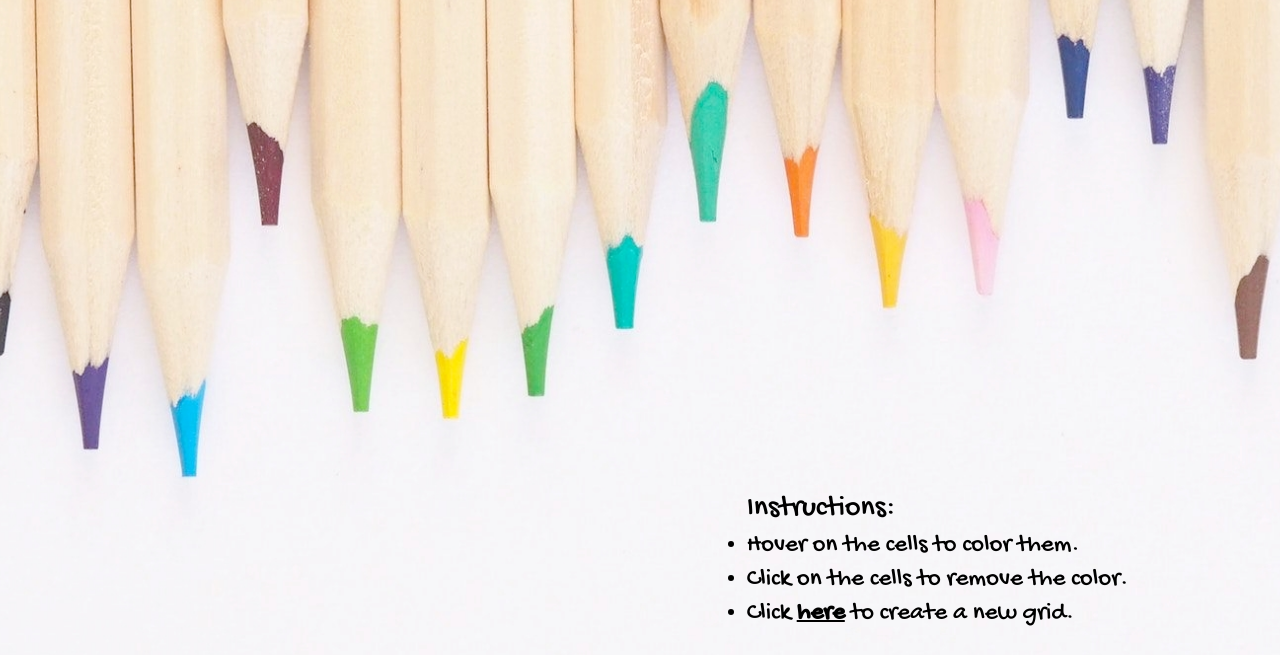
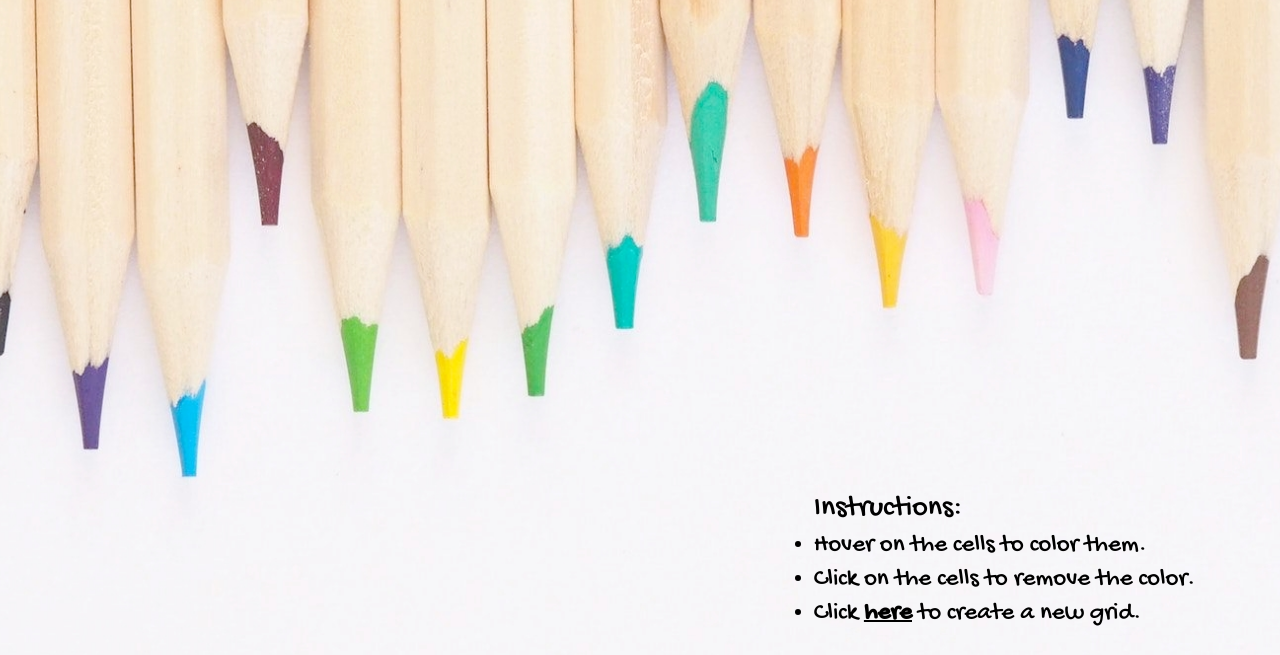
Before and after one commit to ThomYorke7/etch-a-sketch, a plain HTML site: page index.html in a window 1280 px wide. Shown: the part 115-770 px from the top of the page. Drawn offline with Linux system fonts and the light colour scheme.

Commit message:
Update instructions position

```diff
--- a/style.css
+++ b/style.css
@@ -27,7 +27,7 @@ h1 {
 #instructions {
     font-size: 30px;
     float: right;
-    margin-right: 9rem;
+    margin-right: 6vw;
     margin-top: 30rem;
 }
 
```
